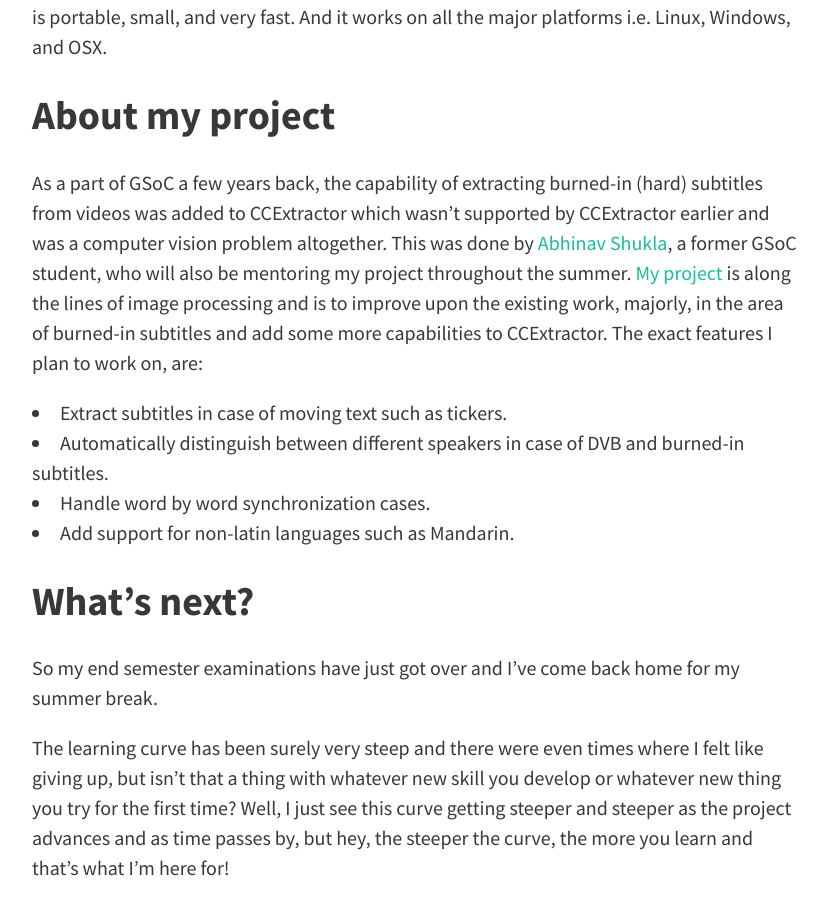
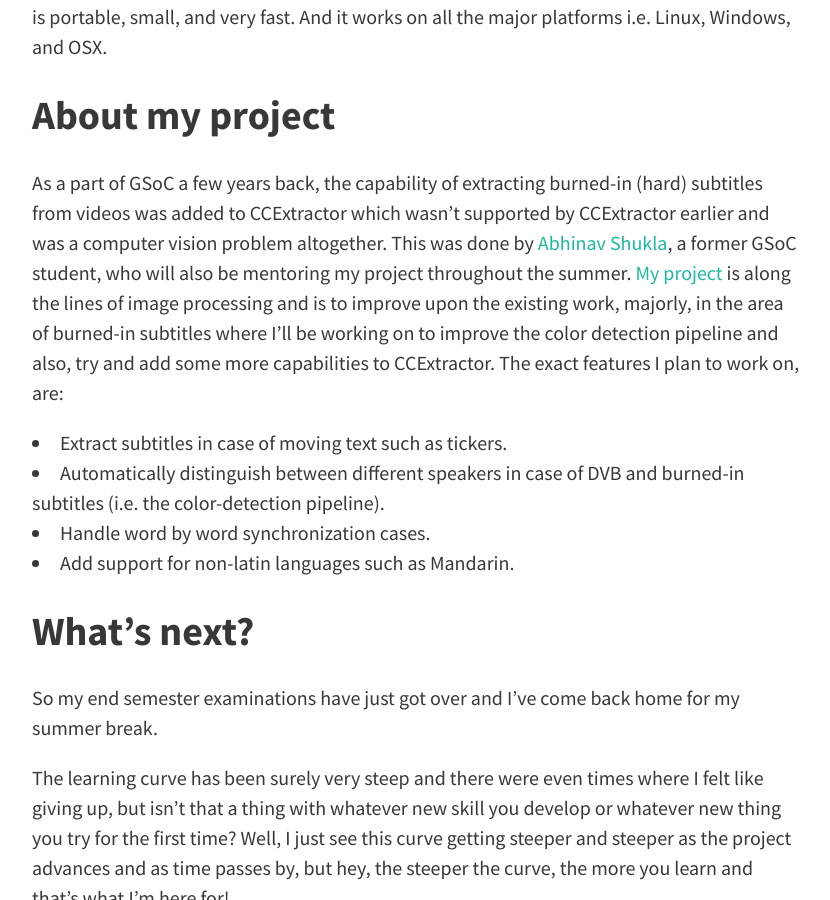
Before and after one commit to krushanbauva/krushanbauva.github.io, a Jekyll site: the page built from _posts/2018-05-12-gsoc-under-ccextractor-development.md, in a window 1280 px wide and 900 px high, scrolled down 2047 px. Shown: the whole window, without its empty margins (224-1054 px from the left). Built offline with Jekyll 4.4.1, drawn with Linux system fonts in a browser that asks for light colours; nearby versions of some CDN libraries.

Commit message:
Add keyword "color-detection pipeline"

```diff
--- a/_posts/2018-05-12-gsoc-under-ccextractor-development.md
+++ b/_posts/2018-05-12-gsoc-under-ccextractor-development.md
@@ -29,9 +29,9 @@ And one major reason which I'm eagerly waiting to write is "FOR THE LOVE OF CODE
 There are a lot of tools under CCExtractor Development, but the core tool that names the organization ([CCExtractor](https://www.ccextractor.org/)) is a command-line program written in C. CCExtractor is a tool that analyzes video files and produces independent subtitle files from the closed captions data. It is portable, small, and very fast. And it works on all the major platforms i.e. Linux, Windows, and OSX.
 
 ## About my project
-As a part of GSoC a few years back, the capability of extracting burned-in (hard) subtitles from videos was added to CCExtractor which wasn't supported by CCExtractor earlier and was a computer vision problem altogether. This was done by [Abhinav Shukla](https://github.com/Abhinav95), a former GSoC student, who will also be mentoring my project throughout the summer. [My project](https://summerofcode.withgoogle.com/projects/#6265530407714816) is along the lines of image processing and is to improve upon the existing work, majorly, in the area of burned-in subtitles and add some more capabilities to CCExtractor. The exact features I plan to work on, are:
+As a part of GSoC a few years back, the capability of extracting burned-in (hard) subtitles from videos was added to CCExtractor which wasn't supported by CCExtractor earlier and was a computer vision problem altogether. This was done by [Abhinav Shukla](https://github.com/Abhinav95), a former GSoC student, who will also be mentoring my project throughout the summer. [My project](https://summerofcode.withgoogle.com/projects/#6265530407714816) is along the lines of image processing and is to improve upon the existing work, majorly, in the area of burned-in subtitles where I'll be working on to improve the color detection pipeline and also, try and add some more capabilities to CCExtractor. The exact features I plan to work on, are:
 - Extract subtitles in case of moving text such as tickers.
-- Automatically distinguish between different speakers in case of DVB and burned-in subtitles.
+- Automatically distinguish between different speakers in case of DVB and burned-in subtitles (i.e. the color-detection pipeline).
 - Handle word by word synchronization cases.
 - Add support for non-latin languages such as Mandarin.
 
```
